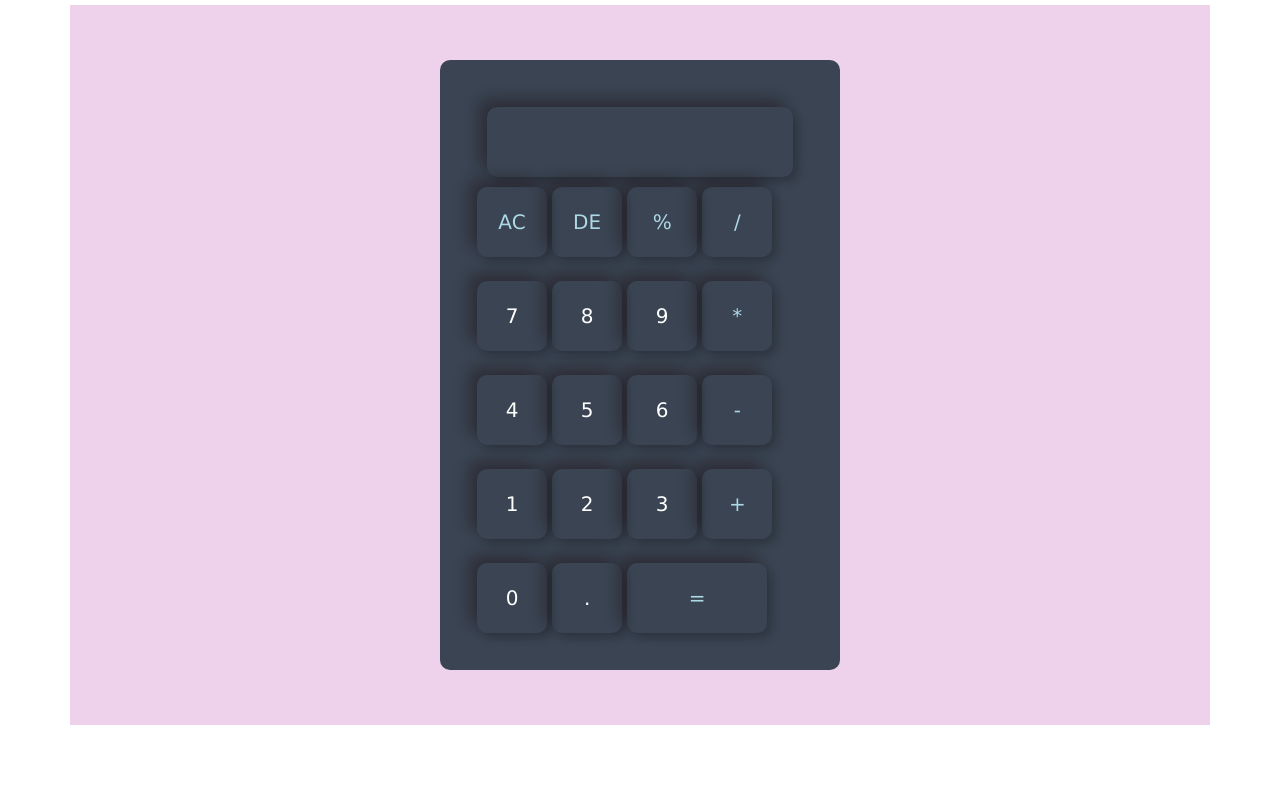
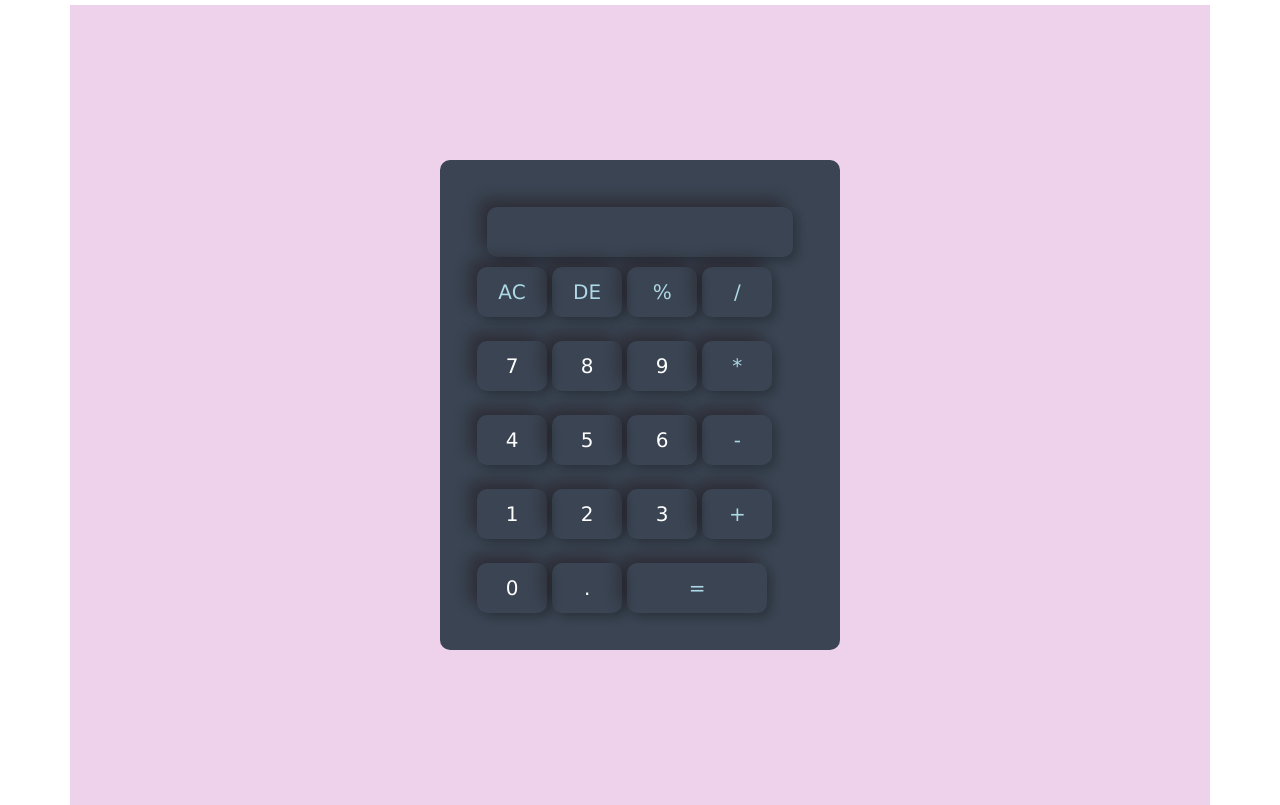
Before and after one commit to amisha1902/oibsip_task1, a plain HTML site: page index.html in a window 1280 px wide. Shown: the part 51-856 px from the top of the page. Before the commit the page ends 800 px from the top, so only its background shows below. Drawn offline with nearby package versions, Linux system fonts and the light colour scheme.

Commit message:
Update style.css

```diff
--- a/style.css
+++ b/style.css
@@ -7,7 +7,7 @@
 
 .container{
     width: 100%;
-    height: 90vh;
+    height: 100vh;
     background: #eed2ec;
     align-items: center;
     display:flex ;
@@ -24,7 +24,7 @@
     outline:0;
     width: 70px;
     margin: 0;
-height: 70px;
+height: 50px;
 border-radius: 10px;
 box-shadow: -8px -8px 15px rgba(21, 3, 3, 0.327),  5px 5px 10px rgba(0, 0, 0, 0.2);
 background: transparent;
```
